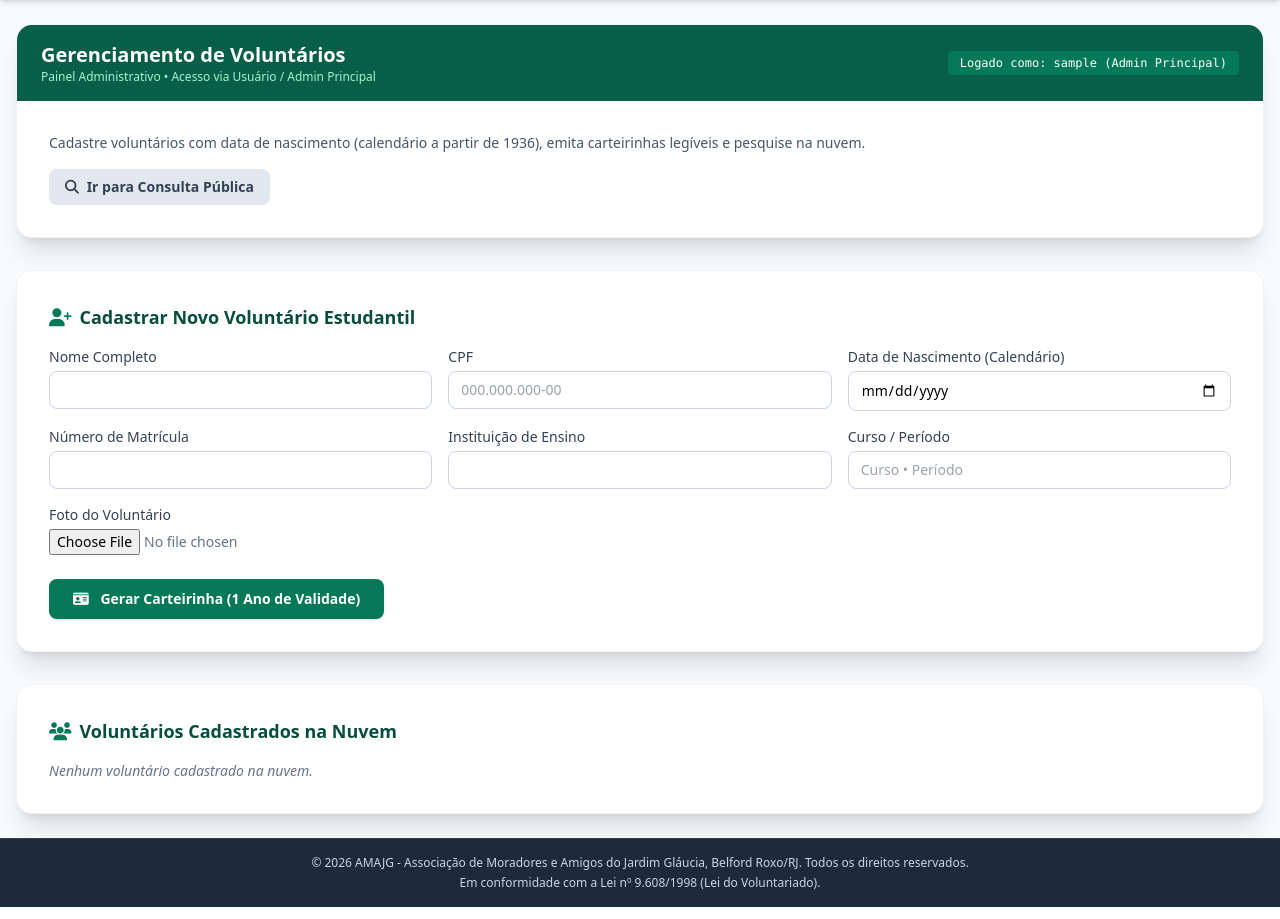
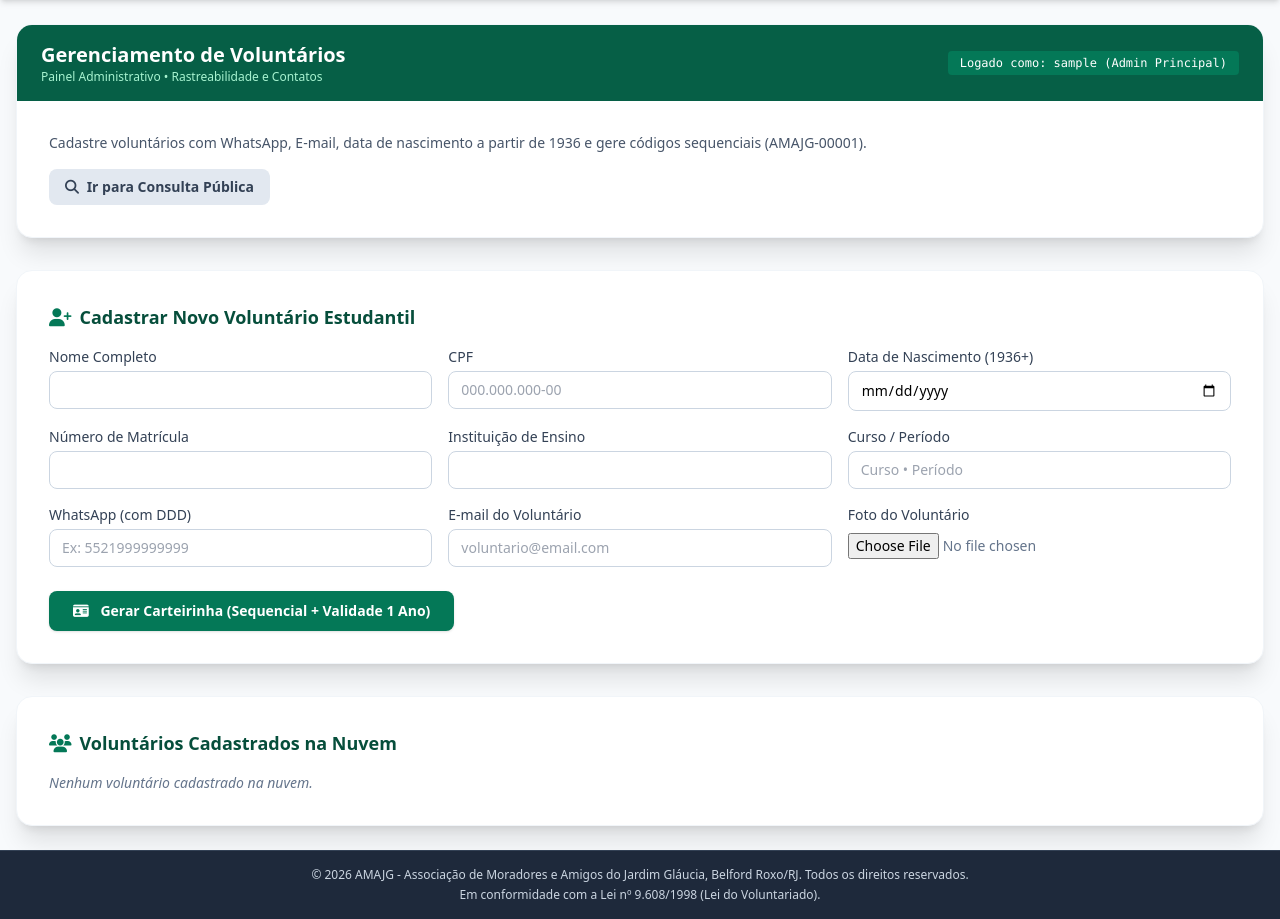
Before and after one commit to amajg/amajg-voluntarios, a Flask app: page /admin in a window 1280 px wide. Shown: the part 80-999 px from the top of the page. Run offline with Flask 3, Linux system fonts and the light colour scheme; the visitor is signed in with stand-in values (Sample User, id 1); some libraries are stand-ins or nearby versions.

Commit message:
Update admin.html

```diff
--- a/templates/admin.html
+++ b/templates/admin.html
@@ -6,14 +6,14 @@
         <div class="bg-emerald-800 text-white py-4 px-6 flex justify-between items-center">
             <div>
                 <h2 class="text-xl font-bold">Gerenciamento de Voluntários</h2>
-                <p class="text-xs text-emerald-200">Painel Administrativo • Acesso via Usuário / Admin Principal</p>
+                <p class="text-xs text-emerald-200">Painel Administrativo • Rastreabilidade e Contatos</p>
             </div>
             <span class="bg-emerald-700 px-3 py-1 rounded text-xs font-mono">
                 Logado como: {{ session.get('admin_user') }} {% if is_main_admin %}(Admin Principal){% endif %}
             </span>
         </div>
         <div class="p-6 md:p-8">
-            <p class="text-sm text-slate-600 mb-4">Cadastre voluntários com data de nascimento (calendário a partir de 1936), emita carteirinhas legíveis e pesquise na nuvem.</p>
+            <p class="text-sm text-slate-600 mb-4">Cadastre voluntários com WhatsApp, E-mail, data de nascimento a partir de 1936 e gere códigos sequenciais (AMAJG-00001).</p>
             <a href="{{ url_for('public_query') }}" class="inline-block bg-slate-200 text-slate-700 font-bold px-4 py-2 rounded-lg text-sm hover:bg-slate-300 transition">
                 <i class="fas fa-search mr-1"></i> Ir para Consulta Pública
             </a>
@@ -34,8 +34,8 @@
                 <input type="text" name="cpf" placeholder="000.000.000-00" class="w-full rounded-lg border border-slate-300 px-3 py-2 text-sm">
             </div>
             <div>
-                <label class="block text-sm font-medium text-slate-700 mb-1">Data de Nascimento (Calendário)</label>
-                <input type="date" name="nascimento" min="1936-01-01" max="{{ current_year }}-12-31" required class="w-full rounded-lg border border-slate-300 px-3 py-2 text-sm">
+                <label class="block text-sm font-medium text-slate-700 mb-1">Data de Nascimento (1936+)</label>
+                <input type="date" name="nascimento" min="1936-01-01" required class="w-full rounded-lg border border-slate-300 px-3 py-2 text-sm">
             </div>
             <div>
                 <label class="block text-sm font-medium text-slate-700 mb-1">Número de Matrícula</label>
@@ -49,13 +49,21 @@
                 <label class="block text-sm font-medium text-slate-700 mb-1">Curso / Período</label>
                 <input type="text" name="curso" placeholder="Curso • Período" class="w-full rounded-lg border border-slate-300 px-3 py-2 text-sm">
             </div>
-            <div class="md:col-span-3">
+            <div>
+                <label class="block text-sm font-medium text-slate-700 mb-1">WhatsApp (com DDD)</label>
+                <input type="text" name="whatsapp" placeholder="Ex: 5521999999999" class="w-full rounded-lg border border-slate-300 px-3 py-2 text-sm">
+            </div>
+            <div>
+                <label class="block text-sm font-medium text-slate-700 mb-1">E-mail do Voluntário</label>
+                <input type="email" name="email_voluntario" placeholder="voluntario@email.com" class="w-full rounded-lg border border-slate-300 px-3 py-2 text-sm">
+            </div>
+            <div>
                 <label class="block text-sm font-medium text-slate-700 mb-1">Foto do Voluntário</label>
-                <input type="file" name="photo" accept="image/*" class="w-full text-sm text-slate-500">
+                <input type="file" name="photo" accept="image/*" class="w-full text-sm text-slate-500 pt-1">
             </div>
             <div class="md:col-span-3 pt-2">
                 <button type="submit" class="bg-emerald-700 hover:bg-emerald-600 text-white font-bold px-6 py-2.5 rounded-lg text-sm transition shadow">
-                    <i class="fas fa-id-card mr-2"></i> Gerar Carteirinha (1 Ano de Validade)
+                    <i class="fas fa-id-card mr-2"></i> Gerar Carteirinha (Sequencial + Validade 1 Ano)
                 </button>
             </div>
         </form>
@@ -69,29 +77,47 @@
             <div class="overflow-x-auto">
                 <table class="w-full text-left border-collapse text-sm">
                     <thead>
-                        <tr class="bg-slate-100 text-slate-700 border-b border-slate-200">
-                            <th class="py-3 px-4 font-semibold">Código</th>
-                            <th class="py-3 px-4 font-semibold">Nome / Matrícula</th>
-                            <th class="py-3 px-4 font-semibold">Instituição</th>
-                            <th class="py-3 px-4 font-semibold">Validade</th>
-                            <th class="py-3 px-4 font-semibold text-center">Ações</th>
+                        <tr class="bg-slate-100 text-slate-700 border-b border-slate-200 text-xs">
+                            <th class="py-3 px-3 font-semibold">Código</th>
+                            <th class="py-3 px-3 font-semibold">Nome / Matrícula</th>
+                            <th class="py-3 px-3 font-semibold">Instituição</th>
+                            <th class="py-3 px-3 font-semibold">Validade</th>
+                            <th class="py-3 px-3 font-semibold">Cadastro / Resp.</th>
+                            <th class="py-3 px-3 font-semibold text-center">Contato (Zap/E-mail)</th>
+                            <th class="py-3 px-3 font-semibold text-center">Ações</th>
                         </tr>
                     </thead>
-                    <tbody class="divide-y divide-slate-200">
+                    <tbody class="divide-y divide-slate-200 text-xs">
                         {% for v in voluntariados %}
                         <tr class="hover:bg-slate-50">
-                            <td class="py-3 px-4 font-mono text-xs text-emerald-800 font-bold">{{ v.codigo }}</td>
-                            <td class="py-3 px-4 font-medium text-slate-800">{{ v.nome }}<br><span class="text-xs text-slate-500">Mat: {{ v.matricula }} | Nasc: {{ v.nascimento }}</span></td>
-                            <td class="py-3 px-4 text-slate-600 text-xs">{{ v.instituicao }}</td>
-                            <td class="py-3 px-4 text-xs text-emerald-700 font-semibold">{{ v.validade }}</td>
-                            <td class="py-3 px-4 text-center space-x-2">
-                                <a href="{{ url_for('view_card', codigo=v.codigo) }}" target="_blank" class="bg-emerald-700 text-white hover:bg-emerald-600 px-3 py-1.5 rounded text-xs font-semibold inline-block">
-                                    <i class="fas fa-print mr-1"></i> Imprimir (9x5cm)
+                            <td class="py-3 px-3 font-mono text-emerald-800 font-bold">{{ v.codigo }}</td>
+                            <td class="py-3 px-3 font-medium text-slate-800">{{ v.nome }}<br><span class="text-[11px] text-slate-500">Mat: {{ v.matricula }}</span></td>
+                            <td class="py-3 px-3 text-slate-600">{{ v.instituicao }}</td>
+                            <td class="py-3 px-3 text-emerald-700 font-semibold">{{ v.validade }}</td>
+                            <td class="py-3 px-3 text-slate-500">
+                                <div>{{ v.data_cadastro }}</div>
+                                <div class="text-[10px] italic text-slate-400">por: {{ v.cadastrado_por }}</div>
+                            </td>
+                            <td class="py-3 px-3 text-center space-x-1">
+                                {% if v.whatsapp %}
+                                <a href="https://wa.me/{{ v.whatsapp | replace('+', '') | replace(' ', '') | replace('-', '') }}" target="_blank" class="bg-green-600 text-white hover:bg-green-700 px-2.5 py-1 rounded inline-block font-semibold">
+                                    <i class="fab fa-whatsapp"></i> Zap
+                                </a>
+                                {% endif %}
+                                {% if v.email_voluntario %}
+                                <a href="mailto:{{ v.email_voluntario }}" class="bg-blue-600 text-white hover:bg-blue-700 px-2.5 py-1 rounded inline-block font-semibold">
+                                    <i class="fas fa-envelope"></i> E-mail
+                                </a>
+                                {% endif %}
+                            </td>
+                            <td class="py-3 px-3 text-center space-x-1">
+                                <a href="{{ url_for('view_card', codigo=v.codigo) }}" target="_blank" class="bg-emerald-700 text-white hover:bg-emerald-600 px-2.5 py-1 rounded inline-block">
+                                    <i class="fas fa-print mr-1"></i> Imprimir
                                 </a>
                                 {% if is_main_admin %}
                                 <form action="{{ url_for('delete_volunteer', vol_id=v.id) }}" method="POST" class="inline-block" onsubmit="return confirm('Deseja realmente excluir este cadastro?');">
-                                    <button type="submit" class="bg-red-600 text-white hover:bg-red-700 px-3 py-1.5 rounded text-xs font-semibold">
-                                        <i class="fas fa-trash"></i> Excluir
+                                    <button type="submit" class="bg-red-600 text-white hover:bg-red-700 px-2.5 py-1 rounded">
+                                        <i class="fas fa-trash"></i>
                                     </button>
                                 </form>
                                 {% endif %}
```
